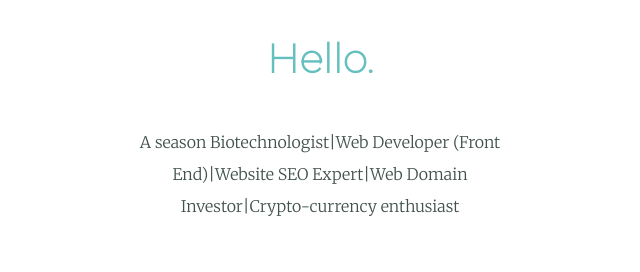
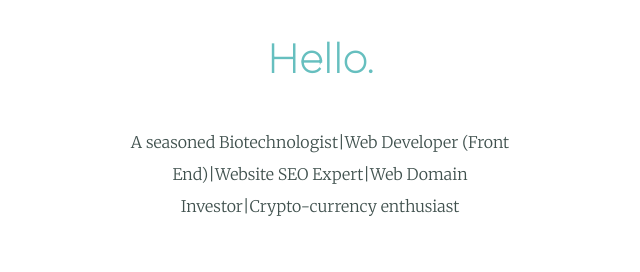
Before and after one commit to essont/final-cv-css, a plain HTML site: page index.html in a window 1280 px wide. Shown: the part 1240-1512 px from the top of the page, 320-960 px from the left. Drawn offline with Linux system fonts and the light colour scheme.

Commit message:
Update index.html

```diff
--- a/index.html
+++ b/index.html
@@ -21,7 +21,7 @@
         <div class="profile">
           <img class="Terry-Stephen" src="images/my image.png" alt="Terry-Stephen">
           <h2>Hello.</h2>
-          <p class="bio">A season Biotechnologist|Web Developer (Front End)|Website SEO Expert|Web Domain Investor|Crypto-currency enthusiast</p>
+          <p class="bio">A seasoned Biotechnologist|Web Developer (Front End)|Website SEO Expert|Web Domain Investor|Crypto-currency enthusiast</p>
         </div>
         <hr>
         <div class="skills">
```
